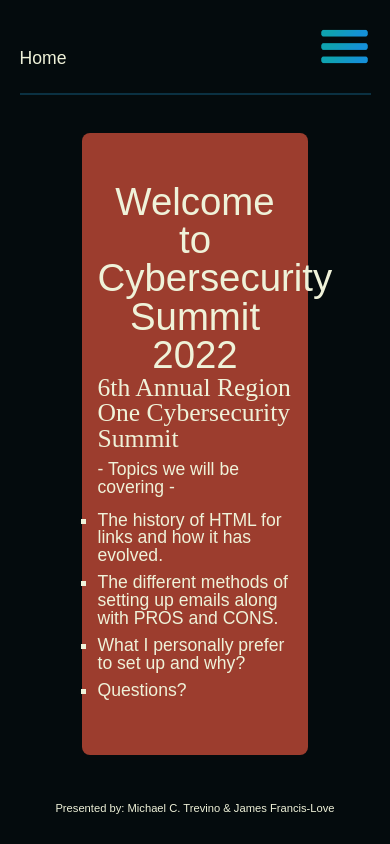
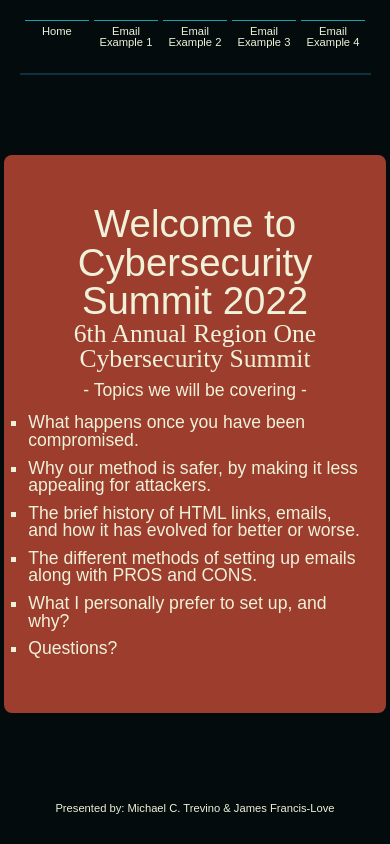
Before and after one commit to TrevMike/cyberTechSummitExample, a React (Create React App) app in the folder cybertech-summit-example/: page / in a window 390 px wide. Built offline with nearby package versions, Linux system fonts and the light colour scheme; a web font is replaced by a local one.

Commit message:
messed with menu and other media queries

```diff
--- a/cybertech-summit-example/src/components/Introduction.js
+++ b/cybertech-summit-example/src/components/Introduction.js
@@ -1,12 +1,6 @@
 import React from "react";
 
 function Introduction() {
-  // const headerStyle = {
-  //   display: "flex",
-  //   flexDirection: "column",
-  //   justifyContent: "Center",
-  //   alignItems: "center",
-  // };
   return (
     <div className="introduction box">
       <header>
@@ -14,11 +8,18 @@ function Introduction() {
         <h3>6th Annual Region One Cybersecurity Summit</h3>
         <p>- Topics we will be covering -</p>
         <ul>
-          <li>The history of HTML for links and how it has evolved.</li>
+          <li>What happens once you have been compromised.</li>
+          <li>
+            Why our method is safer, by making it less appealing for attackers.
+          </li>
+          <li>
+            The brief history of HTML links, emails, and how it has evolved for
+            better or worse.
+          </li>
           <li>
             The different methods of setting up emails along with PROS and CONS.
           </li>
-          <li>What I personally prefer to set up and why?</li>
+          <li>What I personally prefer to set up, and why?</li>
 
           <li>Questions?</li>
         </ul>
--- a/cybertech-summit-example/src/components/NavBar.js
+++ b/cybertech-summit-example/src/components/NavBar.js
@@ -1,44 +1,61 @@
-import React, { useState } from "react";
+import React from "react";
 import { useNavigate } from "react-router-dom";
-import menu from "../assets/menu.png";
-import exit from "../assets/exit.png";
+// import menu from "../assets/menu.png";
+// import exit from "../assets/exit.png";
 
 function NavBar() {
-  const [open, setOpen] = useState(false);
+  // const [open, setOpen] = useState(null);
+  // console.log(open);
   const navigate = useNavigate();
+  // const navStyle = {
+  //   position: "fixed",
+  //   width: "100vw",
+  //   height: "100vh",
+  //   display: "flex",
+  //   justifyContent: "flex-start",
+  //   alignItems: "center",
+  //   flexDirection: "column",
+  //   background: "rgba(4, 11, 13, 95%)",
+  // };
   return (
     <div className="navBar">
       <nav>
-        <span onClick={() => navigate("/")}>Home</span>
+        {/* <span className="homeBtn"> */}
+        {/* <img
+            src={open === true  ? menu : exit}
+            alt={`menu button`}
+            onClick={() => setOpen(!open)}
+          /> */}
+        {/* </span> */}
+        <span onClick={() => navigate("/")}>Home</span>{" "}
         <span
           className="menu-items"
+          // style={{ display: open === true ? "flex" : "none" }}
           onClick={() => navigate("/email-sample-one")}
         >
           Email Example 1
         </span>
         <span
           className="menu-items"
+          // style={{ display: open === true ? "flex" : "none" }}
           onClick={() => navigate("/email-sample-two")}
         >
           Email Example 2
         </span>
         <span
           className="menu-items"
+          // style={{ display: open === true ? "flex" : "none" }}
           onClick={() => navigate("/email-sample-three")}
         >
           Email Example 3
         </span>
         <span
           className="menu-items"
+          // style={{ display: open === true ? "flex" : "none" }}
           onClick={() => navigate("/email-sample-four")}
         >
           Email Example 4
         </span>
-        <img
-          src={open ? exit : menu}
-          alt={`menu button`}
-          onClick={() => setOpen(!open)}
-        />
       </nav>
     </div>
   );
--- a/cybertech-summit-example/src/components/emailSamples/EmailSample3.js
+++ b/cybertech-summit-example/src/components/emailSamples/EmailSample3.js
@@ -15,11 +15,7 @@ function EmailSample3() {
         click on the link it will still open the email app on their local
         machine.
       </p>
-      <p>
-        Also ask yourself? How do hover events work on mobile? You can't hover
-        your finger expecting it to behave the same way? let's see what happens
-        on mobile?
-      </p>
+
       <p className="reveal">This example fails in accessibility.</p>
       <a
         className="reveal"
--- a/cybertech-summit-example/src/components/emailSamples/EmailSample4.js
+++ b/cybertech-summit-example/src/components/emailSamples/EmailSample4.js
@@ -55,10 +55,10 @@ function EmailSample4() {
       <p>
         Here we have two versions of the same example, the first is trying to do
         it via CSS which is not the way we want to do it, and the other is doing
-        it via JavaScript, which is the way we are waning to make it. Regardless
-        of whatever version you are using, always try to implement Captcha, this
-        is one of the best ways to prevent bots attacking your website's inputs
-        and inputting malicious data.
+        it via JavaScript, which is the way we are wanting to make it.
+        Regardless of whatever version you are using, always try to implement
+        Captcha, this is one of the best ways to prevent bots attacking your
+        website's inputs and inputting malicious data.
       </p>
 
       {popup ? (
@@ -127,14 +127,12 @@ function EmailSample4() {
       </div>
       <div className="modalSampleBtn">
         <p>
-          The two version are exactly the same, minus the way we are toggling
-          the display in one, and rendering the other. The CSS version we are
-          simply toggling the CSS attribute "display" from "none" to in this
-          case "flex". The reason we don't want to make it via CSS is because
-          the HTML will still show in the inspector tool, and we can still get
-          scrapped, the AI will fill in the inputs and send the data to you. In
-          simple terms, we are "Hiding" the form, yet it is still exposed in our
-          HTML.
+          In the CSS version we are simply toggling the CSS attribute "display"
+          from "none" to in this case "flex". The reason we don't want to make
+          it via CSS is because the HTML will still show in the inspector tool,
+          and we can still get scrapped, the AI will fill in the inputs and send
+          the data to you. In simple terms, we are "Hiding" the form, yet it is
+          still exposed in our HTML.
         </p>
         <button onClick={() => setCssPopup(!cssPopup)}>Open CSS Version</button>
         <Suspense fallback={<div>Loading...</div>}>
--- a/cybertech-summit-example/src/components/emailSamples/EmailSample4Modal.js
+++ b/cybertech-summit-example/src/components/emailSamples/EmailSample4Modal.js
@@ -46,7 +46,6 @@ function EmailSample4Modal(props) {
   return (
     <div className="emailSample4Modal Javascript Modal">
       <div className="formContainer">
-        {/* <button>Close</button> */}
         <div className="exit" onClick={() => setPopup(false)}>
           <span>x</span>
         </div>
--- a/cybertech-summit-example/src/components/images/SampleImg3.js
+++ b/cybertech-summit-example/src/components/images/SampleImg3.js
@@ -4,8 +4,8 @@ import video2 from "../../assets/HoverSampleDevTools.mov";
 function SampleImg3() {
   return (
     <div className="hide">
-      <video style={{ width: "45%" }} src={video1} autoPlay loop={true} />
-      <video style={{ width: "45%" }} src={video2} autoPlay loop={true} />
+      <video style={{ width: "50%" }} src={video1} autoPlay loop={true} />
+      <video style={{ width: "50%" }} src={video2} autoPlay loop={true} />
     </div>
   );
 }
--- a/cybertech-summit-example/src/components/images/SampleVid41.js
+++ b/cybertech-summit-example/src/components/images/SampleVid41.js
@@ -3,7 +3,12 @@ import video from "../../assets/CSSModal.mov";
 function SampleVid41() {
   return (
     <Fragment>
-      <video style={{ width: "100%" }} src={video} autoPlay loop={true} />
+      <video
+        style={{ width: "100%", marginBottom: "20px" }}
+        src={video}
+        autoPlay
+        loop={true}
+      />
     </Fragment>
   );
 }
--- a/cybertech-summit-example/src/css/index.css
+++ b/cybertech-summit-example/src/css/index.css
@@ -221,18 +221,12 @@ a {
 }
 @media (max-width: 500px) {
   .navBar nav {
-    align-items: flex-end;
+    align-items: flex-start;
   }
   .navBar nav span {
-    text-align: left;
-    width: 90%;
-  }
-  .navBar nav img {
-    width: 15%;
-    display: block;
-  }
-  .navBar .menu-items {
-    display: none;
+    border-top: solid #0fa3b1 1px;
+    font-size: 0.7rem;
+    width: 18%;
   }
 }
 .introduction {
@@ -255,6 +249,17 @@ a {
 }
 .introduction header ul li {
   padding: 5px 0px;
+}
+@media (max-width: 500px) {
+  .introduction {
+    width: 90%;
+  }
+  .introduction h3 {
+    text-align: center;
+  }
+  .introduction ul {
+    width: 95%;
+  }
 }
 .emailExample1 {
   width: 75%;
--- a/cybertech-summit-example/src/less/components/homePage/introduction.less
+++ b/cybertech-summit-example/src/less/components/homePage/introduction.less
@@ -20,3 +20,15 @@
     } // ul
   } // header
 } // introduction
+
+@media (max-width: 500px) {
+  .introduction {
+    width: 90%;
+    h3 {
+      text-align: center;
+    }
+    ul {
+      width: 95%;
+    }
+  }
+}
--- a/cybertech-summit-example/src/less/components/homePage/navBar.less
+++ b/cybertech-summit-example/src/less/components/homePage/navBar.less
@@ -25,19 +25,47 @@
   } // nav
   @media (max-width: 500px) {
     nav {
-      align-items: flex-end;
+      // position: fixed;
+      // width: 100vw;
+      // height: 100vh;
+      // display: flex;
+      // justify-content: flex-start;
+      // align-items: center;
+      // flex-direction: column;
+      // background: rgba(4, 11, 13, 95%); // controlled with js
+      // .homeBtn {
+      //   display: flex;
+      //   justify-content: space-between;
+      //   align-items: center;
+      //   width: 95%;
+      //   // border-bottom: solid @accent1 2px;
+
+      //   span {
+      //     font-size: 1.6rem;
+      //   }
+      // }
+      // img {
+      //   width: 15%;
+      //   display: block;
+      // }
+      align-items: flex-start;
       span {
-        text-align: left;
-        width: 90%;
-      }
-      img {
-        width: 15%;
-        display: block;
+        border-top: solid @accent1 1px;
+        font-size: 0.7rem;
+        width: 18%;
       }
     }
 
     .menu-items {
-      display: none;
+      // font-size: 1.6rem;
+      // width: 95%;
+      // display: flex;
+      // justify-content: center;
+      // align-items: center;
+      // padding: 10px 0px;
+      // border-top: solid @accent1 1px;
+      // border-bottom: solid @accent1 2px;
+      // display: none; // controlled with js
     }
   }
 } // navbar
```
